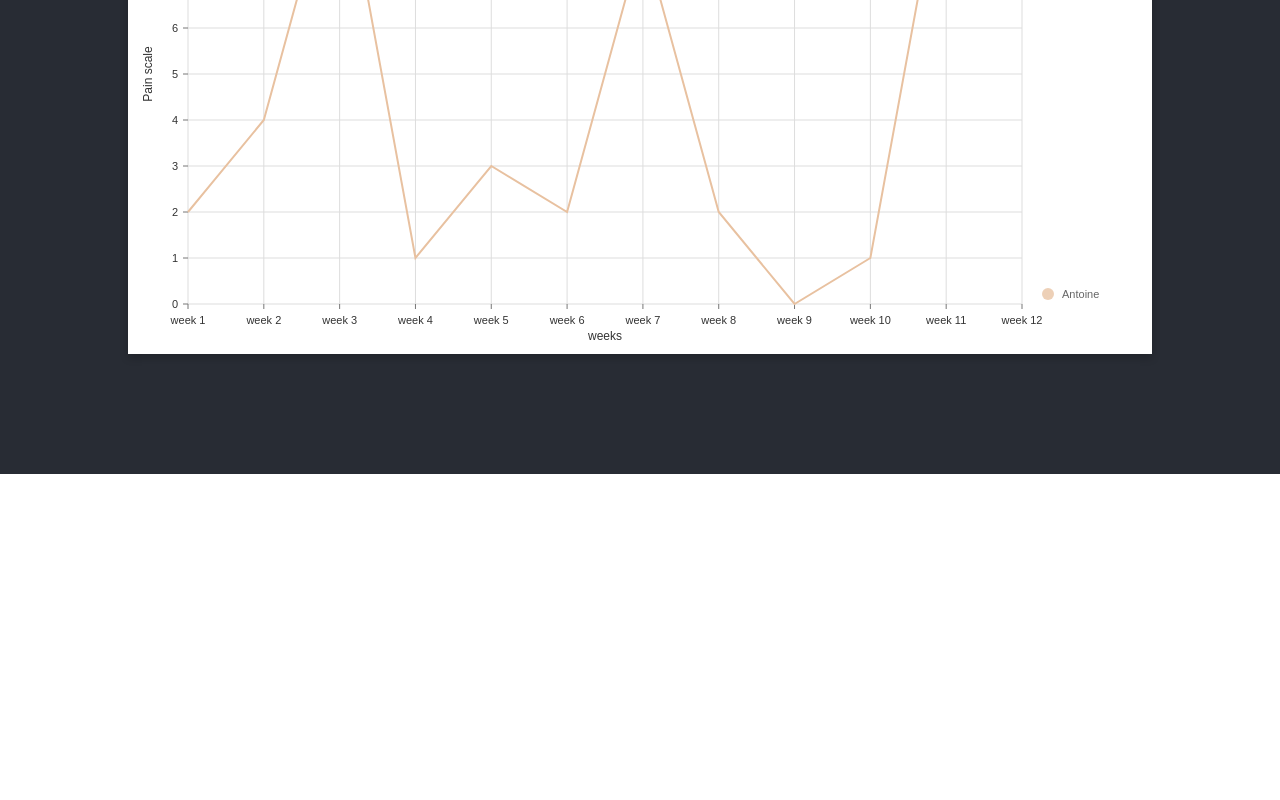
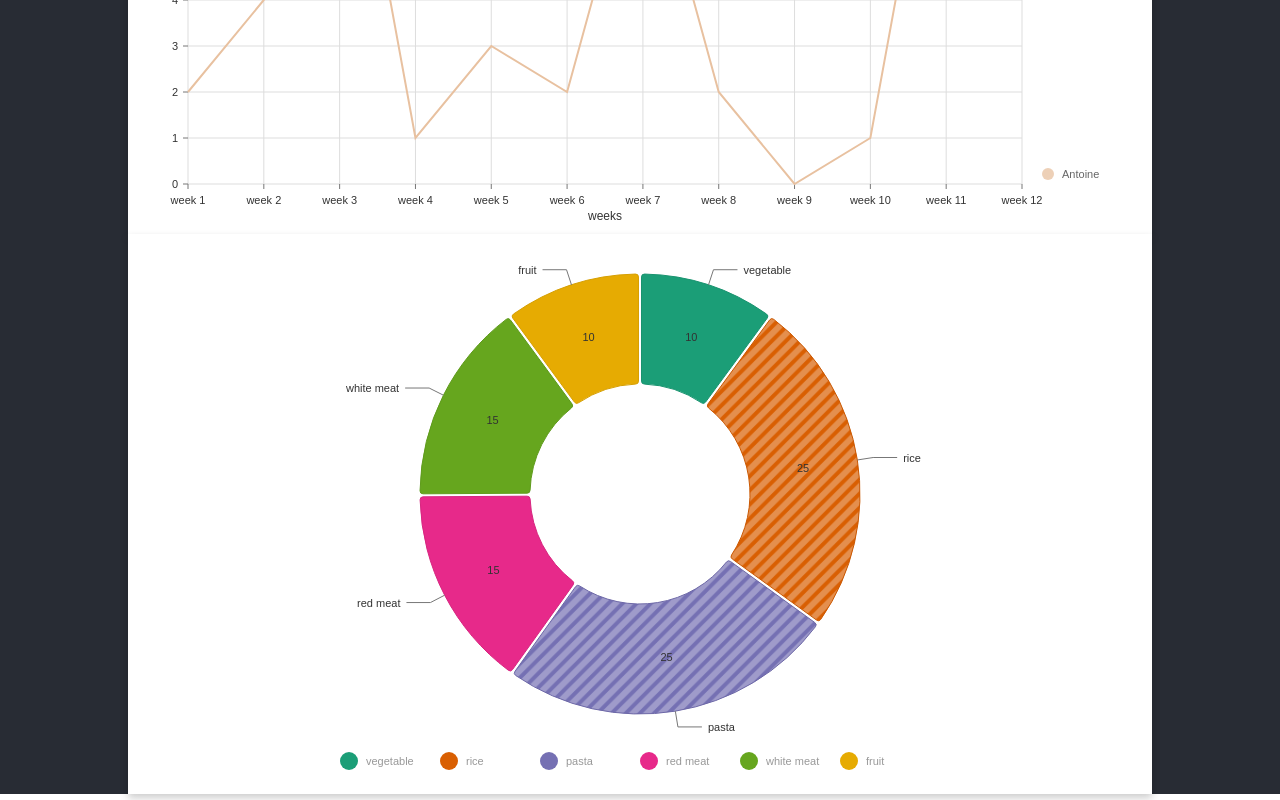
Before and after one commit to B-IBS/B.IBS_WEB, a React (Create React App) app in the folder b.bis_web/: page / in a window 1280 px wide. Shown: the part 326-1126 px from the top of the page. Before the commit the page ends 800 px from the top, so only its background shows below. Built offline with nearby package versions, Linux system fonts and the light colour scheme.

Commit message:
[ADD]New pie chart with its data in the folder Pie.

```diff
--- a/b.bis_web/package.json
+++ b/b.bis_web/package.json
@@ -6,6 +6,7 @@
     "@material-ui/core": "^4.7.2",
     "@nivo/bar": "^0.59.2",
     "@nivo/line": "^0.59.3",
+    "@nivo/pie": "^0.60.0",
     "@types/jest": "24.0.23",
     "@types/node": "12.12.14",
     "@types/react": "16.9.14",
--- a/b.bis_web/src/App.tsx
+++ b/b.bis_web/src/App.tsx
@@ -1,13 +1,15 @@
-import React, { Component } from 'react';
+import React, {Component} from 'react';
 import logo from './logo.svg';
 import './App.css';
 import {Chart} from "./components";
+import {Pie} from "./components"
 
 const App: React.FC = () => {
     return (
         <div className="App">
             <header className="App-header">
                 <Chart/>
+                <Pie/>
             </header>
         </div>
     );
--- a/b.bis_web/src/components/Chart/chart.js
+++ b/b.bis_web/src/components/Chart/chart.js
@@ -1,5 +1,5 @@
 import React from 'react'
-import { ResponsiveLine } from '@nivo/line'
+import {ResponsiveLine} from '@nivo/line'
 
 import data from '../../data'
 import config from './config'
@@ -15,7 +15,12 @@ class Chart extends React.Component {
                     data={data}
                     margin={config.margin}
                     xScale={{type: 'point'}}
-                    yScal={{type: 'linear', stacked: true, min: 'auto', max: 'auto'}}
+                    yScal={{
+                        type: 'linear',
+                        stacked: true,
+                        min: 'auto',
+                        max: 'auto'
+                    }}
                     colors={{scheme: 'nivo'}}
                     pointSize={10}
                     pointColor={{theme: 'background'}}
@@ -28,7 +33,8 @@ class Chart extends React.Component {
                     axisRight={null}
                     axisBottom={config.axisBottom}
                     axisLeft={config.axisLeft}
-                    onClick={(point)=>console.log(point)}
+                    // onClick={(point) => console.log(point)}
+                    onClick={() => this.setState(data)}
                     legends={[
                         {
                             anchor: 'bottom-right',
@@ -52,7 +58,8 @@ class Chart extends React.Component {
                                         itemOpacity: 1,
                                     }
                                 }
-                        ]}
+                            ]
+                        }
                     ]}
                 />
             </div>
--- /dev/null
+++ b/b.bis_web/src/components/Pie/data_pie.js
@@ -0,0 +1,37 @@
+export default [
+    {
+        "id": "vegetable",
+        "label": "vegetable",
+        "value": 10,
+        "color": "hsl(56, 70%, 50%)"
+    },
+    {
+        "id": "rice",
+        "label": "rice",
+        "value": 25,
+        "color": "hsl(83, 70%, 50%)"
+    },
+    {
+        "id": "pasta",
+        "label": "pasta",
+        "value": 25,
+        "color": "hsl(285, 70%, 50%)"
+    },
+    {
+        "id": "red meat",
+        "label": "red meat",
+        "value": 15,
+        "color": "hsl(21, 70%, 50%)"
+    },
+    {
+        "id": "white meat",
+        "label": "white meat",
+        "value": 15,
+        "color": "hsl(164, 70%, 50%)"
+    },
+    {
+        "id": "fruit",
+        "label": "fruit",
+        "value": 10,
+    }
+]
--- /dev/null
+++ b/b.bis_web/src/components/Pie/pie.css
@@ -0,0 +1,8 @@
+.pie {
+    height: 70vh;
+    width: 80vw;
+    background: white;
+    box-shadow: 0 4px 8px 0 rgba(0, 0, 0, 0.2);
+    transition: 0.3s;
+
+}
--- /dev/null
+++ b/b.bis_web/src/components/Pie/pie.js
@@ -0,0 +1,136 @@
+import React from 'react'
+import {ResponsivePie} from '@nivo/pie'
+
+import data_pie from "./data_pie";
+import './pie.css'
+
+class Pie extends React.Component {
+
+    render() {
+        return (
+            <div class="pie">
+                <ResponsivePie
+                    data={data_pie}
+                    margin={{top: 40, right: 80, bottom: 80, left: 80}}
+                    innerRadius={0.5}
+                    padAngle={0.7}
+                    cornerRadius={3}
+                    colors={{scheme: 'dark2'}}
+                    borderWidth={1}
+                    borderColor={{from: 'color', modifiers: [['darker', 0.2]]}}
+                    radialLabelsSkipAngle={10}
+                    radialLabelsTextXOffset={6}
+                    radialLabelsTextColor="#333333"
+                    radialLabelsLinkOffset={0}
+                    radialLabelsLinkDiagonalLength={16}
+                    radialLabelsLinkHorizontalLength={24}
+                    radialLabelsLinkStrokeWidth={1}
+                    radialLabelsLinkColor={{from: 'color'}}
+                    slicesLabelsSkipAngle={10}
+                    slicesLabelsTextColor="#333333"
+                    animate={true}
+                    motionStiffness={90}
+                    motionDamping={15}
+                    defs={[
+                        {
+                            id: 'dots',
+                            type: 'patternDots',
+                            background: 'inherit',
+                            color: 'rgba(255, 255, 255, 0.3)',
+                            size: 4,
+                            padding: 1,
+                            stagger: true
+                        },
+                        {
+                            id: 'lines',
+                            type: 'patternLines',
+                            background: 'inherit',
+                            color: 'rgba(255, 255, 255, 0.3)',
+                            rotation: -45,
+                            lineWidth: 6,
+                            spacing: 10
+                        }
+                    ]}
+                    fill={[
+                        {
+                            match: {
+                                id: 'ruby'
+                            },
+                            id: 'dots'
+                        },
+                        {
+                            match: {
+                                id: 'rice'
+                            },
+                            id: 'lines'
+                        },
+                        {
+                            match: {
+                                id: 'c'
+                            },
+                            id: 'dots'
+                        },
+                        {
+                            match: {
+                                id: 'go'
+                            },
+                            id: 'dots'
+                        },
+                        {
+                            match: {
+                                id: 'python'
+                            },
+                            id: 'dots'
+                        },
+                        {
+                            match: {
+                                id: 'pasta'
+                            },
+                            id: 'lines'
+                        },
+                        {
+                            match: {
+                                id: 'lisp'
+                            },
+                            id: 'lines'
+                        },
+                        {
+                            match: {
+                                id: 'elixir'
+                            },
+                            id: 'lines'
+                        },
+                        {
+                            match: {
+                                id: 'javascript'
+                            },
+                            id: 'lines'
+                        }
+                    ]}
+                    legends={[
+                        {
+                            anchor: 'bottom',
+                            direction: 'row',
+                            translateY: 56,
+                            itemWidth: 100,
+                            itemHeight: 18,
+                            itemTextColor: '#999',
+                            symbolSize: 18,
+                            symbolShape: 'circle',
+                            effects: [
+                                {
+                                    on: 'hover',
+                                    style: {
+                                        itemTextColor: '#000'
+                                    }
+                                }
+                            ]
+                        }
+                    ]}
+                />
+            </div>
+        )
+    }
+}
+
+export default Pie
--- a/b.bis_web/src/components/index.js
+++ b/b.bis_web/src/components/index.js
@@ -1 +1,2 @@
-export { default as Chart } from './Chart/chart'
+export {default as Chart} from './Chart/chart'
+export {default as Pie} from './Pie/pie'
```
Also changed, not shown: b.bis_web/src/data_week1.js (added, +128 -0 lines), 1 other file (tests, documents, lock files or other folders). Lines whose indentation alone changed are shown as unchanged.
